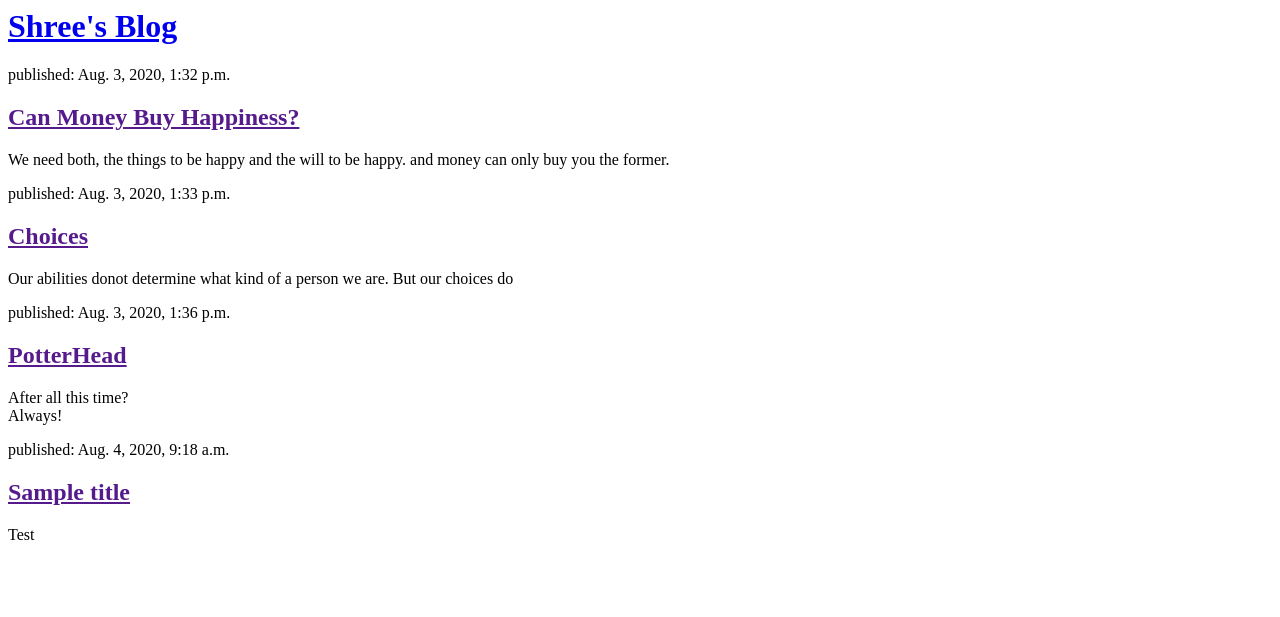
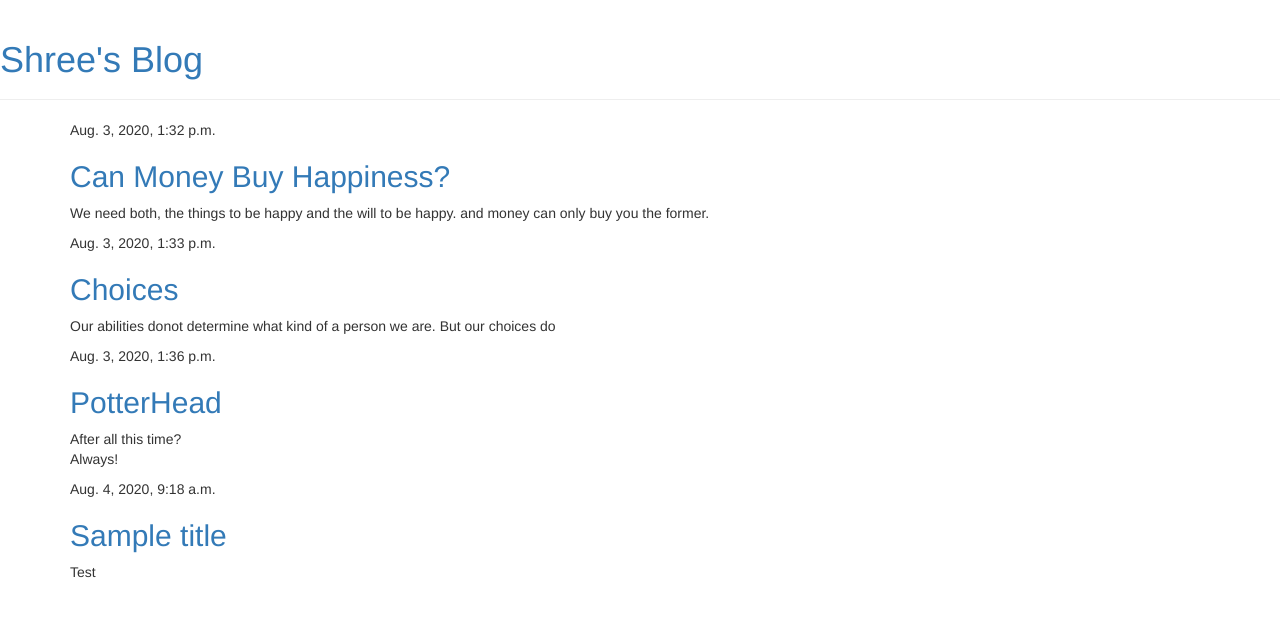
Before and after one commit to mishrashree18/myBlog, a Django app: page / in a window 1280 px wide. Shown: the top 617 px of the page. Run offline with Django 3.2, Linux system fonts and the light colour scheme; data comes from the database, SQL or seed files in the repository; some libraries are stand-ins or nearby versions.

Commit message:
viewsandurlscreated

```diff
--- /dev/null
+++ b/myBlog/blog/static/css/blog.css
@@ -0,0 +1,3 @@
+h1{
+    color: #FF8833;
+}
--- /dev/null
+++ b/myBlog/blog/templates/blog/base.html
@@ -0,0 +1,24 @@
+{% load static %}
+<html>
+    <head>
+        <title>Blog</title>
+        <link rel="stylesheet" href="//maxcdn.bootstrapcdn.com/bootstrap/3.2.0/css/bootstrap.min.css">
+        <link rel="stylesheet" href="//maxcdn.bootstrapcdn.com/bootstrap/3.2.0/css/bootstrap-theme.min.css">
+        <link href='//fonts.googleapis.com/css?family=Lobster&subset=latin,latin-ext' rel='stylesheet' type='text/css'>
+        <link rel="stylesheet" href="{% static 'css/blog.css' %}">
+    </head>
+    <body>
+        <div class="page-header">
+            <h1><a href="/"> Shree's Blog</a></h1>
+        </div>
+        <div class="content container">
+            <div class="row">
+                <div class="col-md-8">
+                {% block content %}
+                {% endblock %}
+                </div>
+            </div>
+        </div>
+    </body>
+
+</html>
--- a/myBlog/blog/templates/blog/post_list.html
+++ b/myBlog/blog/templates/blog/post_list.html
@@ -1,11 +1,13 @@
-<div>
-    <h1><a href="/">Shree's Blog</a></h1>
-</div>
+{% extends 'blog/base.html' %}
 
-{% for post in posts %}
-    <div>
-        <p>published: {{ post.published_date }}</p>
-        <h2><a href="">{{ post.title }}</a></h2>
-        <p>{{ post.text|linebreaksbr }}</p>
-    </div>
-{% endfor %}
+        {% block content %}
+            {% for post in posts %}
+                <div class="post">
+                    <div class="date">
+                        {{ post.published_date }}
+                    </div>
+                    <h2><a href="{% url 'post_detail' pk=post.pk %}">{{ post.title }}</a></h2>
+                    <p>{{ post.text|linebreaksbr }}</p>
+                </div>
+            {% endfor %}
+        {% endblock %}
--- a/myBlog/blog/urls.py
+++ b/myBlog/blog/urls.py
@@ -4,4 +4,5 @@ from . import views
 
 urlpatterns = [
     path('', views.post_list, name='post_list'),
+    path('post/<int:pk>/', views.post_detail, name='post_detail'),
 ]
--- a/myBlog/blog/views.py
+++ b/myBlog/blog/views.py
@@ -1,4 +1,4 @@
-from django.shortcuts import render
+from django.shortcuts import render, get_object_or_404
 from .models import Post
 from django.utils import timezone
 
@@ -7,3 +7,7 @@ from django.utils import timezone
 def post_list(request):
     posts = Post.objects.filter(published_date__lte=timezone.now()).order_by('published_date')
     return render(request, 'blog/post_list.html', {'posts': posts})
+
+def post_detail(request, pk):
+    post = get_object_or_404(Post, pk=pk)
+    return render(request, 'blog/post_detail.html', {'post': post})
```
Also changed, not shown: myBlog/blog/templates/blog/post_detail.html (added, +13 -0 lines).
